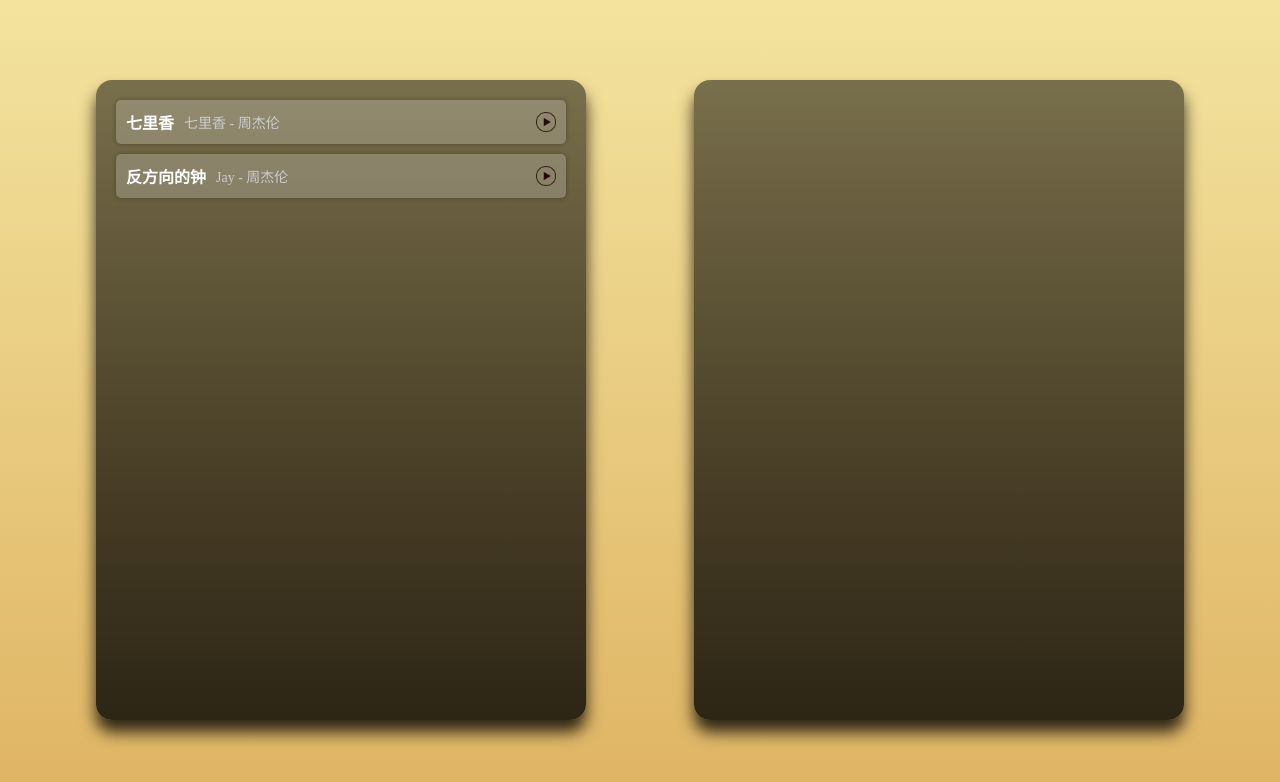
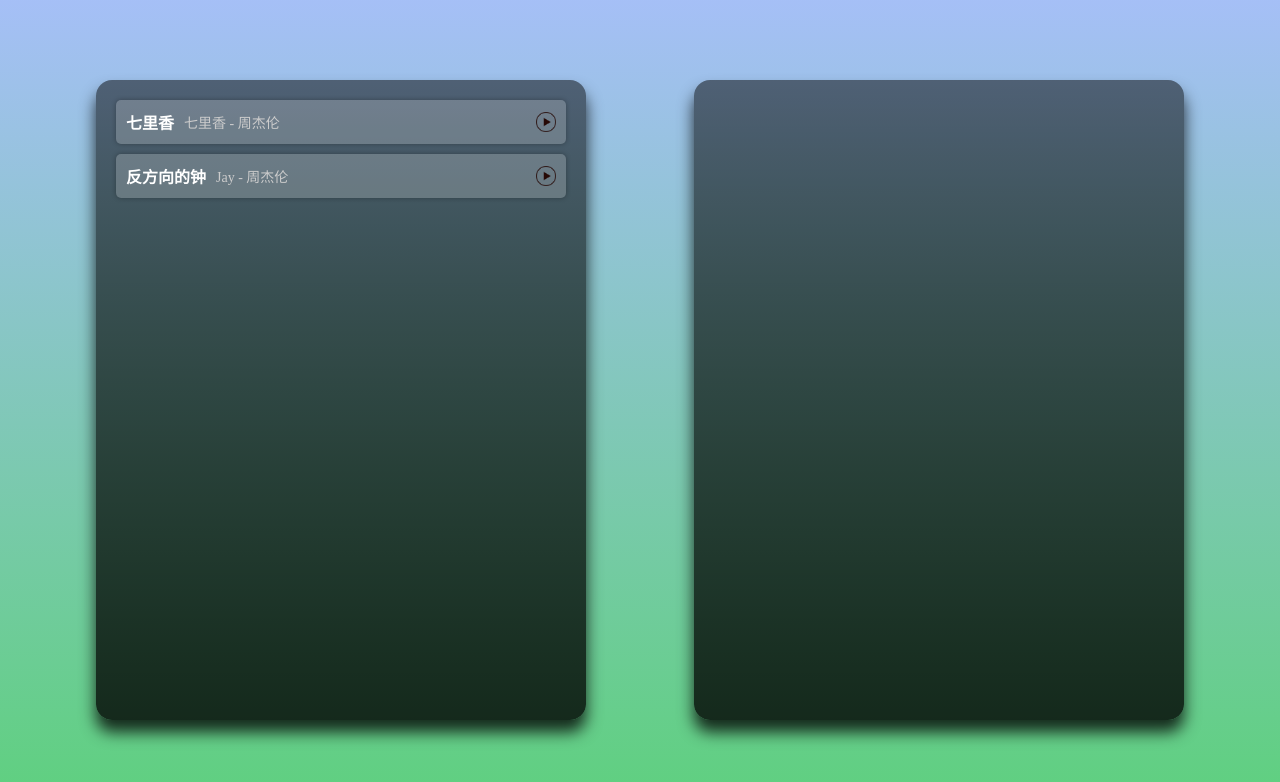
Before and after one commit to RunlingDev/ClassAlbum, a plain HTML site: page index.html in a window 1280 px wide. Drawn offline with Linux system fonts and the light colour scheme.

Commit message:
Pretty:吸取美术生建议更改背景配色

```diff
--- a/styles.css
+++ b/styles.css
@@ -1,7 +1,7 @@
 body {
     margin: 0;
     padding: 0;
-    background: linear-gradient(to bottom, rgba(231, 200, 62, 0.5), rgba(217, 166, 70, 0.845)), no-repeat right top/contain;
+    background: linear-gradient(to bottom, rgba(76, 128, 238, 0.5), rgba(65, 199, 103, 0.845)), no-repeat right top/contain;
     color: fff;
 }
 
```
